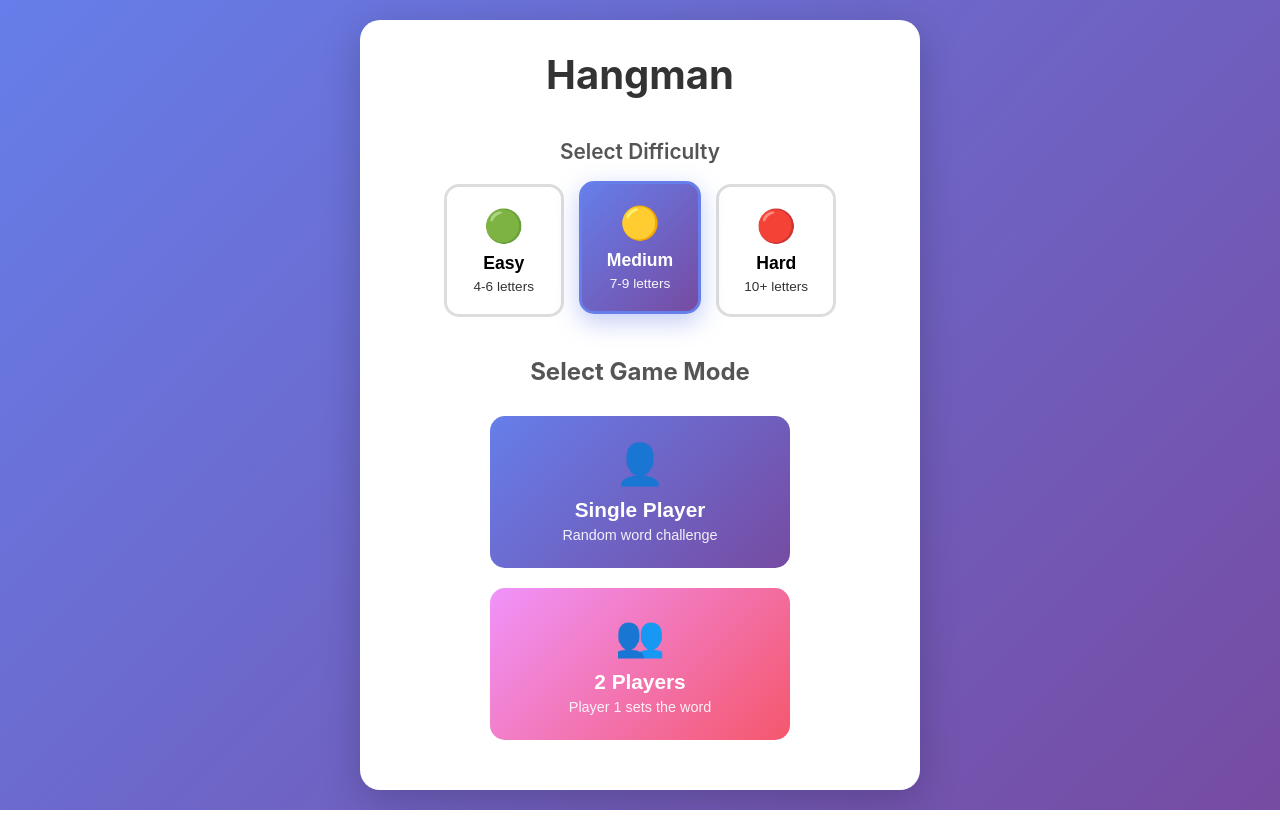
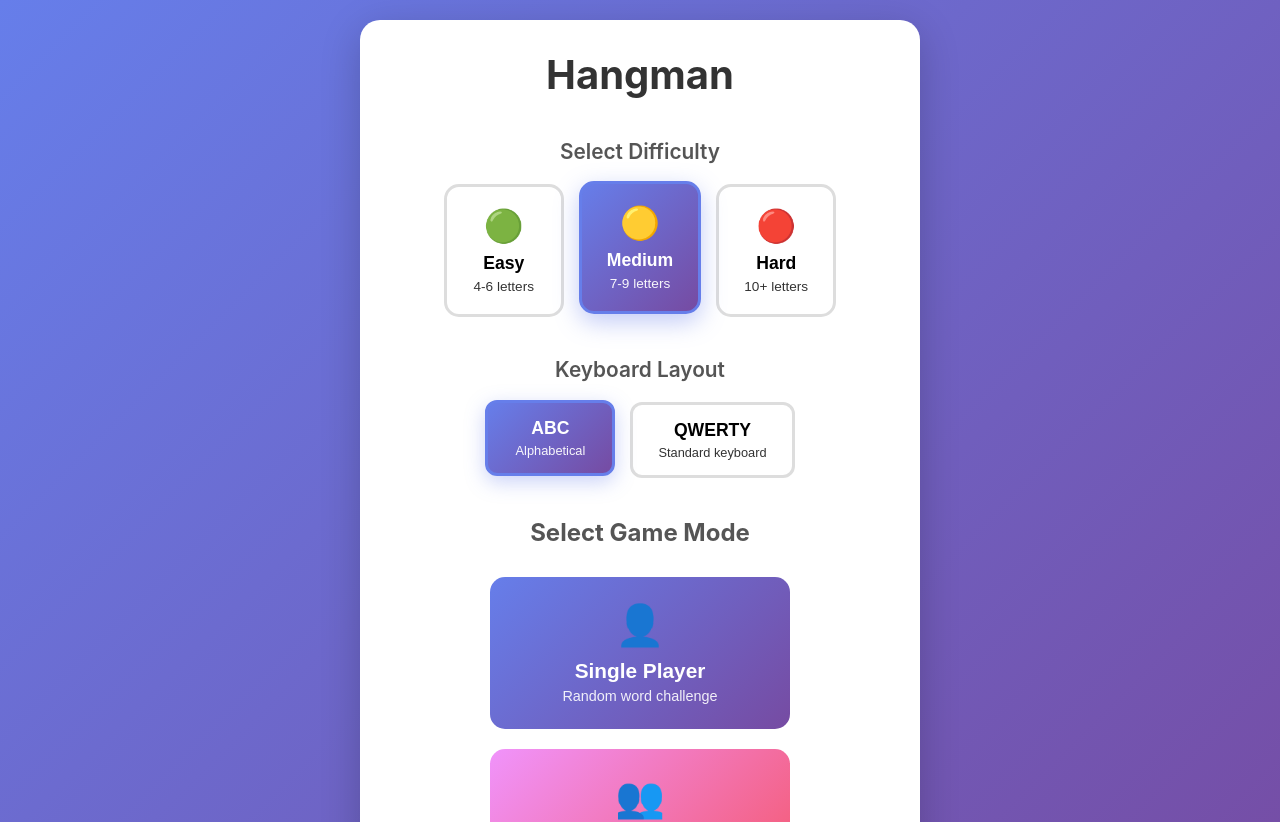
Before and after one commit to tmbtech/hangman-website, a React (Vite) app: page / in a window 1280 px wide. Shown: the top 822 px of the page. Built offline with nearby package versions, Linux system fonts and the light colour scheme.

Commit message:
Add QWERTY keyboard layout option
Users can now choose between ABC (alphabetical) and QWERTY keyboard layouts from the main menu. The QWERTY layout displays keys in three rows matching a standard keyboard layout.

```diff
--- a/src/components/Hangman.css
+++ b/src/components/Hangman.css
@@ -89,6 +89,70 @@
 }
 
 .difficulty-btn.active .difficulty-desc {
+  opacity: 0.95;
+}
+
+/* Keyboard Layout Selector */
+.keyboard-layout-selector {
+  margin-bottom: 40px;
+  text-align: center;
+}
+
+.keyboard-layout-selector h3 {
+  color: #555;
+  font-size: 1.3rem;
+  margin-bottom: 20px;
+  font-weight: 600;
+}
+
+.layout-buttons {
+  display: flex;
+  gap: 15px;
+  justify-content: center;
+  flex-wrap: wrap;
+  max-width: 400px;
+  margin: 0 auto;
+}
+
+.layout-btn {
+  display: flex;
+  flex-direction: column;
+  align-items: center;
+  padding: 15px 25px;
+  border: 3px solid #ddd;
+  background: white;
+  border-radius: 12px;
+  cursor: pointer;
+  transition: all 0.3s ease;
+  min-width: 130px;
+}
+
+.layout-btn:hover {
+  border-color: #667eea;
+  transform: translateY(-3px);
+  box-shadow: 0 6px 20px rgba(0, 0, 0, 0.12);
+}
+
+.layout-btn.active {
+  background: linear-gradient(135deg, #667eea 0%, #764ba2 100%);
+  color: white;
+  border-color: #667eea;
+  transform: translateY(-2px);
+  box-shadow: 0 6px 20px rgba(102, 126, 234, 0.35);
+}
+
+.layout-label {
+  font-size: 1.1rem;
+  font-weight: bold;
+  margin-bottom: 4px;
+}
+
+.layout-desc {
+  font-size: 0.8rem;
+  opacity: 0.8;
+}
+
+.layout-btn.active .layout-desc {
   opacity: 0.95;
 }
 
@@ -474,6 +538,22 @@
   margin: 20px 0;
 }
 
+.keyboard-qwerty {
+  flex-direction: column;
+  align-items: center;
+}
+
+.keyboard-row {
+  display: flex;
+  justify-content: center;
+  gap: 8px;
+  margin-bottom: 8px;
+}
+
+.keyboard-row:last-child {
+  margin-bottom: 0;
+}
+
 .key {
   width: 40px;
   height: 40px;
@@ -578,6 +658,37 @@
     gap: 5px;
   }
 
+  .keyboard-row {
+    gap: 5px;
+    margin-bottom: 5px;
+  }
+
+  .keyboard-layout-selector {
+    margin-bottom: 30px;
+  }
+
+  .keyboard-layout-selector h3 {
+    font-size: 1.1rem;
+    margin-bottom: 15px;
+  }
+
+  .layout-buttons {
+    gap: 10px;
+  }
+
+  .layout-btn {
+    padding: 12px 18px;
+    min-width: 100px;
+  }
+
+  .layout-label {
+    font-size: 0.95rem;
+  }
+
+  .layout-desc {
+    font-size: 0.75rem;
+  }
+
   .difficulty-selector {
     margin-bottom: 30px;
   }
--- a/src/components/Hangman.jsx
+++ b/src/components/Hangman.jsx
@@ -11,6 +11,8 @@ function Hangman() {
   const [gameMode, setGameMode] = useState(null)
   // Difficulty level: 'easy', 'medium', or 'hard'
   const [difficulty, setDifficulty] = useState('medium')
+  // Keyboard layout: 'abc' or 'qwerty'
+  const [keyboardLayout, setKeyboardLayout] = useState('abc')
   // Custom word input for multiplayer
   const [customWordInput, setCustomWordInput] = useState('')
   const [customWordError, setCustomWordError] = useState('')
@@ -129,7 +131,12 @@ function Hangman() {
   const isWinner = word && word.split('').every(letter => guessedLetters.has(letter))
   const isGameOver = wrongGuesses >= MAX_WRONG_GUESSES
 
-  const alphabet = 'ABCDEFGHIJKLMNOPQRSTUVWXYZ'.split('')
+  const alphabetAbc = 'ABCDEFGHIJKLMNOPQRSTUVWXYZ'.split('')
+  const qwertyRows = [
+    'QWERTYUIOP'.split(''),
+    'ASDFGHJKL'.split(''),
+    'ZXCVBNM'.split('')
+  ]
 
   // Handle keyboard input during gameplay
   useEffect(() => {
@@ -180,6 +187,26 @@ function Hangman() {
                 <span className="difficulty-emoji">🔴</span>
                 <span className="difficulty-label">Hard</span>
                 <span className="difficulty-desc">10+ letters</span>
+              </button>
+            </div>
+          </div>
+
+          <div className="keyboard-layout-selector">
+            <h3>Keyboard Layout</h3>
+            <div className="layout-buttons">
+              <button
+                className={`layout-btn ${keyboardLayout === 'abc' ? 'active' : ''}`}
+                onClick={() => setKeyboardLayout('abc')}
+              >
+                <span className="layout-label">ABC</span>
+                <span className="layout-desc">Alphabetical</span>
+              </button>
+              <button
+                className={`layout-btn ${keyboardLayout === 'qwerty' ? 'active' : ''}`}
+                onClick={() => setKeyboardLayout('qwerty')}
+              >
+                <span className="layout-label">QWERTY</span>
+                <span className="layout-desc">Standard keyboard</span>
               </button>
             </div>
           </div>
@@ -429,8 +456,24 @@ function Hangman() {
         </div>
       )}
 
-      <div className="keyboard">
-        {alphabet.map(letter => (
+      <div className={`keyboard ${keyboardLayout === 'qwerty' ? 'keyboard-qwerty' : ''}`}>
+        {keyboardLayout === 'abc' ? (
+          alphabetAbc.map(letter => (
+            <button
+              key={letter}
+              onClick={() => handleGuess(letter)}
+              disabled={guessedLetters.has(letter) || isGameOver || isWinner}
+              className={`key ${guessedLetters.has(letter)
+                ? (word.includes(letter) ? 'correct' : 'wrong')
+                : ''}`}
+            >
+              {letter}
+            </button>
+          ))
+        ) : (
+          qwertyRows.map((row, rowIndex) => (
+            <div key={rowIndex} className="keyboard-row">
+              {row.map(letter => (
                 <button
                   key={letter}
                   onClick={() => handleGuess(letter)}
@@ -442,6 +485,9 @@ function Hangman() {
                   {letter}
                 </button>
               ))}
+            </div>
+          ))
+        )}
       </div>
 
       {(isGameOver || isWinner) && (
```
Lines whose indentation alone changed are shown as unchanged.
